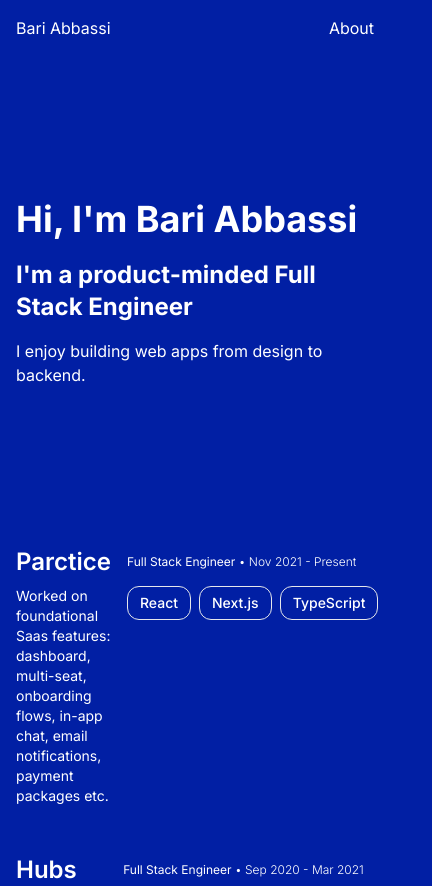
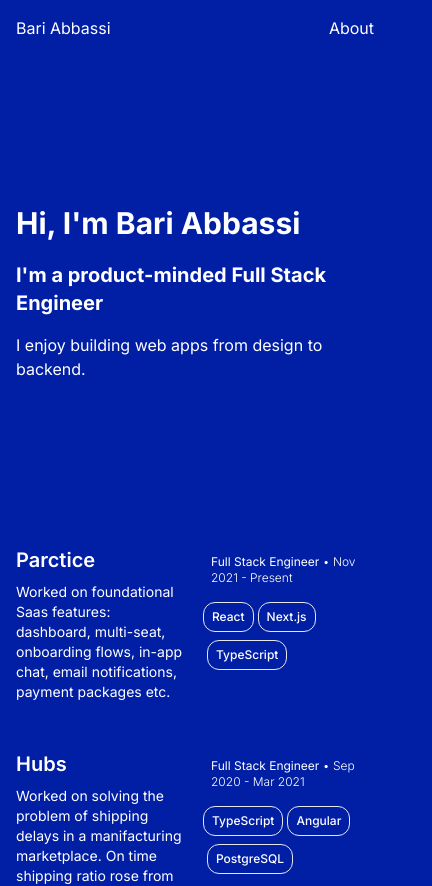
Before and after one commit to byabari/byabari, a Next.js app: page / in a window 390 px wide. Shown: the top 886 px of the page, 432 px wide, since content can reach past the window. Built offline with nearby package versions, Linux system fonts and the light colour scheme.

Commit message:
update page.js and Resume.js

```diff
--- a/app/page.js
+++ b/app/page.js
@@ -4,8 +4,10 @@ export default function HomePage() {
   return (
     <>
       <div className="h-[60vh] flex flex-col justify-center">
-        <h1 className="text-4xl font-bold mb-5">Hi, I'm Bari Abbassi</h1>
-        <h2 className="text-2xl font-bold mb-4">
+        <h1 className="text-3xl sm:text-4xl font-bold mb-5">
+          Hi, I'm Bari Abbassi
+        </h1>
+        <h2 className="text-xl sm:text-2xl font-bold mb-4">
           I'm a product-minded Full Stack Engineer
         </h2>
         <p>I enjoy building web apps from design to backend.</p>
--- a/components/Resume.js
+++ b/components/Resume.js
@@ -13,23 +13,23 @@ const Experience = ({
     <div className="flex space-x-4">
       <div className="w-1/2">
         <a href={companyWebsite} target="_blank">
-          <h3 className="text-2xl font-semibold hover:underline underline-offset-4 mb-2">
+          <h3 className="text-xl sm:text-2xl font-semibold hover:underline underline-offset-4 mb-2">
             {companyName}
           </h3>
         </a>
         <p className="text-sm">{jobDescription}</p>
       </div>
-      <div>
-        <div className="text-xs mt-2 mb-4">
+      <div className="w-1/2">
+        <div className="text-xs m-2">
           {jobTitle}
           <span className="font-light">
             {" "}
             • {startDate} - {endDate}
           </span>
         </div>
-        <div className="flex space-x-2">
+        <div className="flex flex-wrap space-x-1 sm:space-x-2">
           {technologies.map((technology) => (
-            <div className="text-sm font-medium border rounded-xl px-3 py-1.5">
+            <div className="text-xs sm:text-sm font-medium border rounded-xl px-2 sm:px-3 py-1.5 mt-2">
               {technology}
             </div>
           ))}
```
